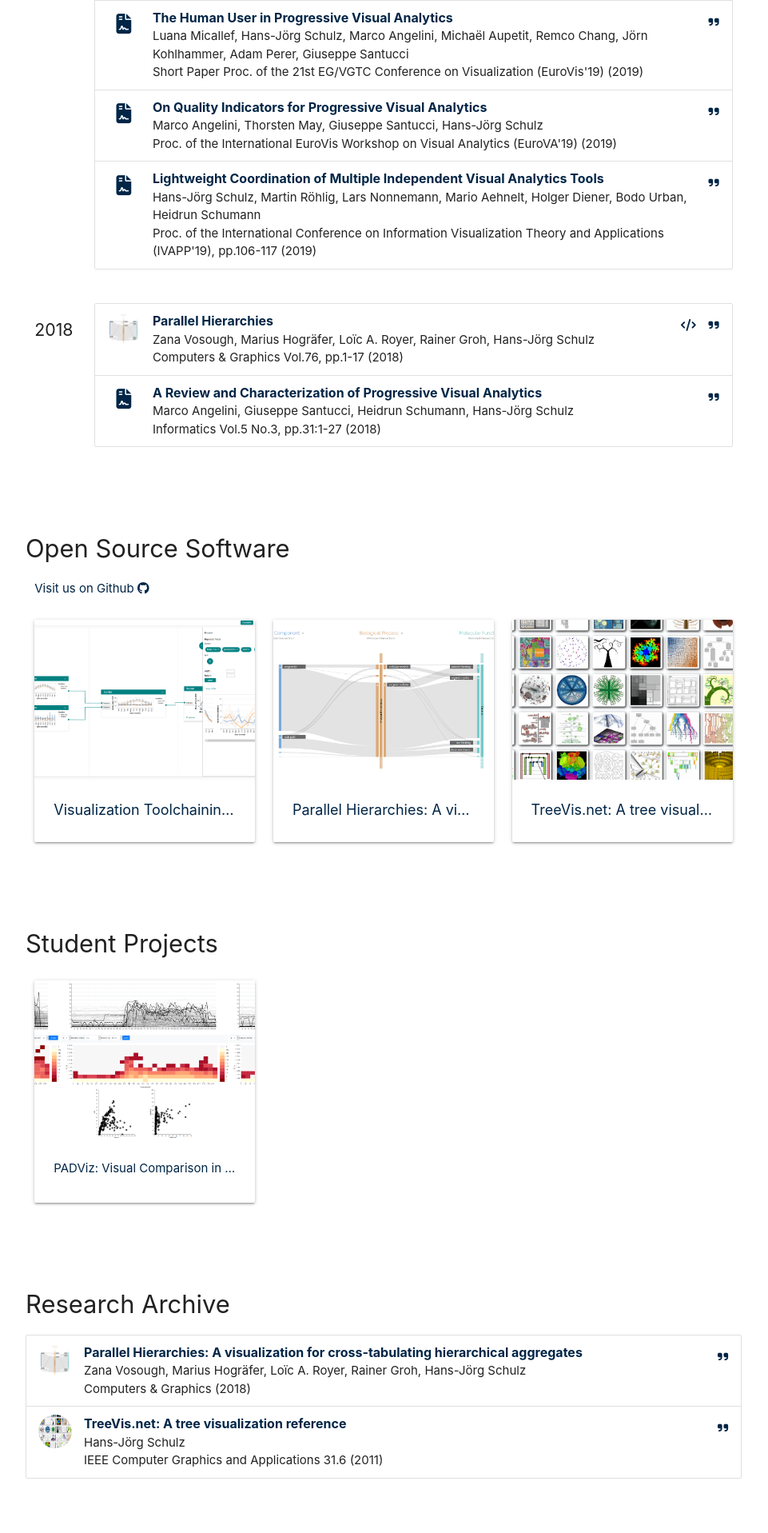
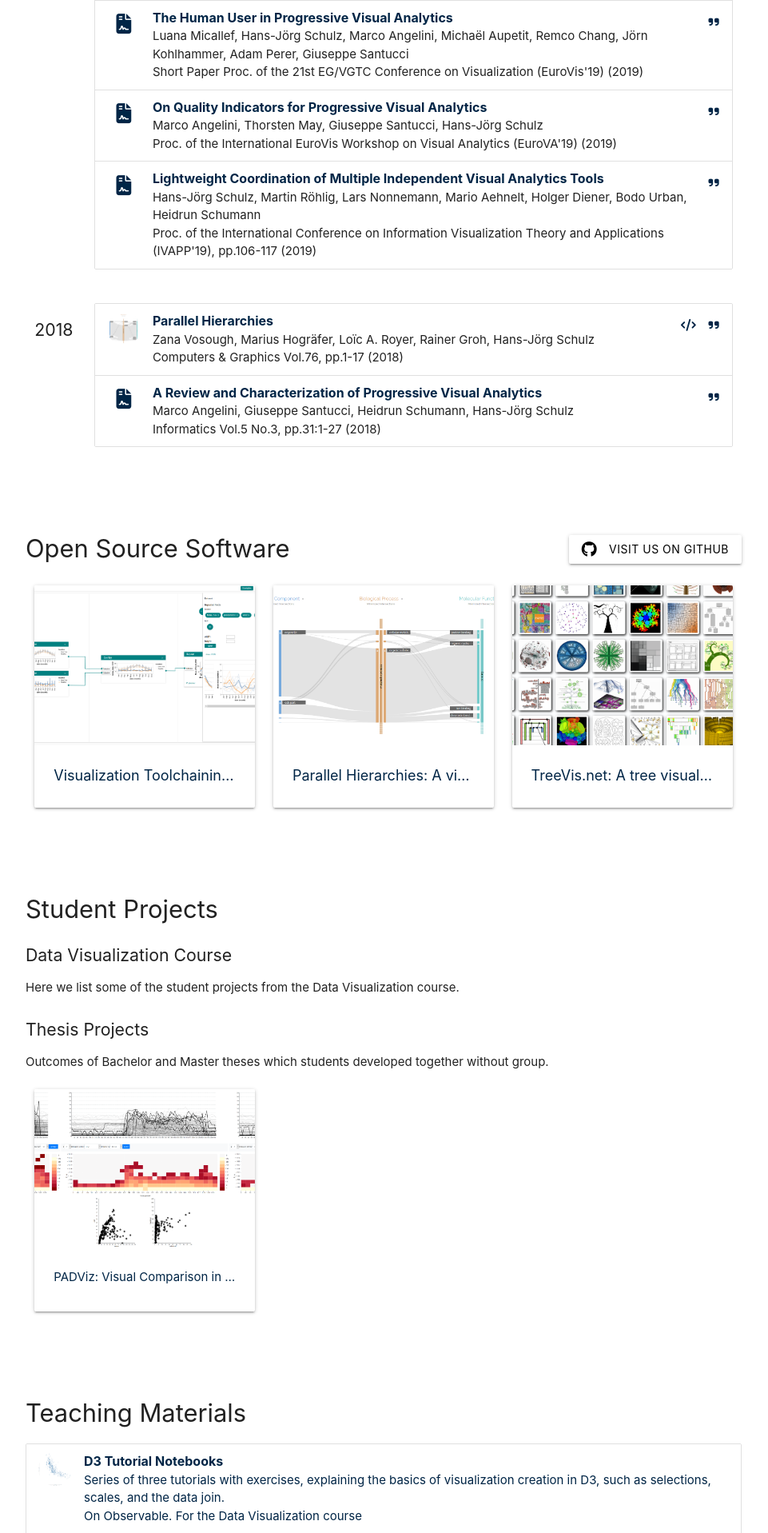
Before and after one commit to vis-au/vis-au.github.io, a PHP site: page / in a window 1280 px wide. Shown: the part 252-2169 px from the top of the page at 80% size, without its empty margins (160-1121 px from the left). Run offline with PHP 8.4, Linux system fonts and the light colour scheme; some libraries are stand-ins or nearby versions.

Commit message:
add teaching materials and section for davi projects

```diff
--- a/css/style.css
+++ b/css/style.css
@@ -78,11 +78,18 @@ h3 {
 a {
   color: #002546;
 }
-.collection .title {
-  font-weight: bold;
+a.btn {
+  background: #fff;
+  color: black;
+}
+a.btn:hover {
+  background: #eee;
 }
 a.external-url {
   font-size: 18px;
+}
+.collection .title {
+  font-weight: bold;
 }
 
 pre.bibtex {
--- a/index.html
+++ b/index.html
@@ -20,6 +20,7 @@
       <ul class="right hide-on-med-and-down">
         <li><a href="#current-research">Publications</a></li>
         <li><a href="#software">Software</a></li>
+        <li><a href="#teaching-materials">Teaching Material</a></li>
         <li><a href="#student-projects">Student Projects</a></li>
         <li><a href="#archive">Archive</a></li>
       </ul>
@@ -148,11 +149,12 @@
     </section>
 
     <section class="row" id="software">
-      <h2>Open Source Software</h2>
-
-      <div class="row">
-        <a class="col" href="https://github.com/vis-au/">Visit us on Github <i class="fab fa-github"></i></a>
-      </div>
+      <h2>Open Source Software
+        <a class="btn waves-effect waves-light right" href="https://github.com/vis-au/">
+          <i class="left fab fa-github"></i>
+          Visit us on Github
+        </a>
+      </h2>
 
       <div class="row">
         <div class="col s6 m4">
@@ -240,6 +242,27 @@
     <section class="row" id="student-projects">
       <h2>Student Projects</h2>
 
+      <h3>Data Visualization Course</h3>
+      <p>Here we list some of the student projects from the Data Visualization course.</p>
+      <!-- <div class="row">
+        <div class="col s12 m1">
+          <h3>2019</h3>
+        </div>
+        <div class="col s12 m11">
+          <ul class="collection">
+            <li class="collection-item avatar">
+              <img src="./img/parallel-hierarchies.PNG" alt="" class="circle" />
+              <span class="title">Parallel Hierarchies</span>
+              <p>Zana Vosough, Marius Hogräfer, Loïc A. Royer, Rainer Groh, Hans-Jörg Schulz<br>
+                Computers & Graphics Vol.76, pp.1-17 (2018)
+              </p>
+            </li>
+          </ul>
+        </div>
+      </div> -->
+
+      <h3>Thesis Projects</h3>
+      <p>Outcomes of Bachelor and Master theses which students developed together without group.</p>
       <div class="row">
         <div class="col s6 m4">
           <a href="https://github.com/vis-au/PADViz" target="_blank" rel="noopener noreferrer">
@@ -254,47 +277,46 @@
           </a>
         </div>
       </div>
+    </section>
 
-        <!-- <div class="col s6 m4">
-          <div class="card">
-            <div class="card-image">
-              <div class="video-container">
-                <iframe width="853" height="480" src="//www.youtube.com/embed/RyBEUyEtxQo" frameborder="0" allowfullscreen></iframe>
-              </div>
-            </div>
-            <div class="card-content">
-              <p>An Interactive Information Visualization for anonymized sensor data.</p>
-            </div>
-          </div>
-        </div>
-
-        <div class="col s6 m4">
-          <div class="card">
-            <div class="card-image">
-              <div class="video-container">
-                <iframe width="853" height="480" src="//www.youtube.com/embed/GEeZFW7PFBI" frameborder="0" allowfullscreen></iframe>
-              </div>
-              </div>
-              <div class="card-content">
-                <p>Context-Aware phone applications for exchanging situational information.</p>
-              </div>
-          </div>
-        </div>
-
-        <div class="col s6 m4">
-          <div class="card">
-            <div class="card-image">
-              <div class="video-container">
-                <iframe width="853" height="480" src="//www.youtube.com/embed/EuvYkEP4ECY" frameborder="0" allowfullscreen></iframe>
-              </div>
-            </div>
-            <div class="card-content">
-              <p>User study on focus+context interaction modes using tangible devices on a tabletop display</p>
-            </div>
-          </div>
-        </div>
-      </div> -->
-
+    <section class="row" id="teaching-materials">
+      <h2>Teaching Materials</h2>
+      <div class="row">
+        <ul class="collection">
+          <li class="collection-item avatar">
+            <a href="https://observablehq.com/collection/@mahog/davi-d3-tutorial">
+              <img class="circle" src="img/teaching/d3_lite_scatterplot.png" alt="Screenshot of a scatter plot of the cars dataset" />
+              <span class="title">D3 Tutorial Notebooks</span>
+              <p>Series of three tutorials with exercises, explaining the basics of visualization creation in D3, such as selections, scales, and the data join.</p>
+              <p>On Observable. For the Data Visualization course</p>
+            </a>
+          </li>
+          <li class="collection-item avatar">
+            <a href="https://observablehq.com/collection/@mahog/davi-vega-lite-tutorial">
+              <img class="circle" src="img/teaching/vega-lite_splom.png" alt="Screenshot of a scatter plot of the cars dataset" />
+              <span class="title">Vega-Lite Tutorial Notebooks</span>
+              <p>Series of three tutorials with exercises, explainging the basics of declarative visualization with Vega-Lite, from bar chart to scatter plot matrix.</p>
+              <p>On Observable. For the Data Visualization course</p>
+            </a>
+          </li>
+          <li class="collection-item avatar">
+            <img class="circle" src="img/teaching/altair_mcv.png" alt="Screenshot of a tree visualization" />
+            <span class="title">Altair Tutorial Notebooks</span>
+            <a href="https://colab.research.google.com/drive/15Dfc1J-X73XXFMGY75c3fO9ztuKH98dD">Part 1</a>
+            <a href="https://colab.research.google.com/drive/1PUzvHNt2XEBLyUS9PIV_STSSIoFTaylB">Part 2</a>
+            <p>Two tutorials for basic declarative visualization in Python.</p>
+            <p>On Collab. For the Data Visualization course.</p>
+          </li>
+          <li class="collection-item avatar">
+            <a href="https://observablehq.com/collection/@mahog/davi-vega-tutorial">
+              <img class="circle" src="img/teaching/vega_tree.png" alt="Screenshot of a tree visualization" />
+              <span class="title">Reactive Vega Tutorial Notebooks</span>
+              <p>Two tutorials with exercises for interactive, declarative visualization with Vega, including interactive bar charts and a basic tree visualization.</p>
+              <p>On Observable. For the Data Visualization course</p>
+            </a>
+          </li>
+        </ul>
+      </div>
     </section>
 
 
```
Also changed, not shown: img/teaching/altair_mcv.png (added), img/teaching/d3_lite_scatterplot.png (added), img/teaching/vega-lite_splom.png (added), img/teaching/vega_tree.png (added).
